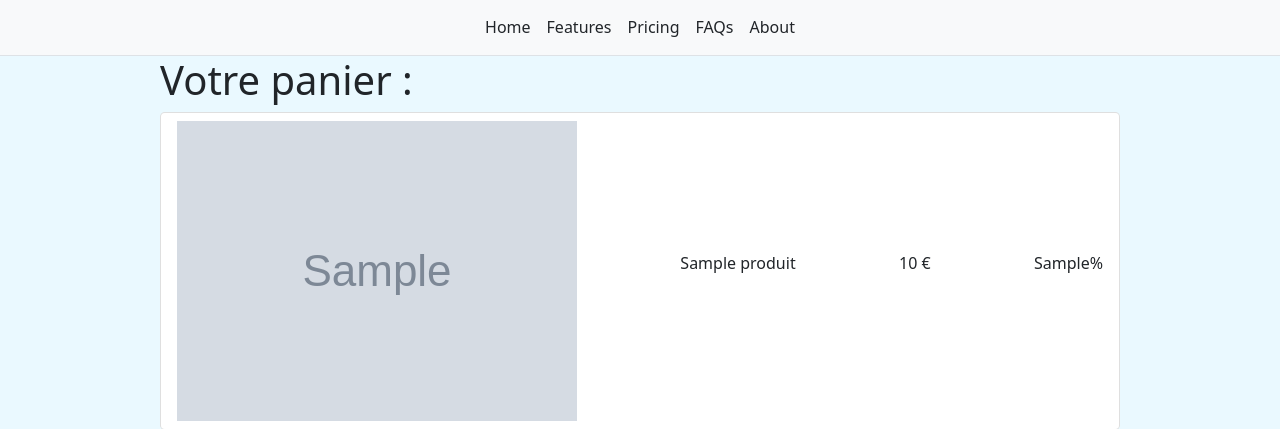
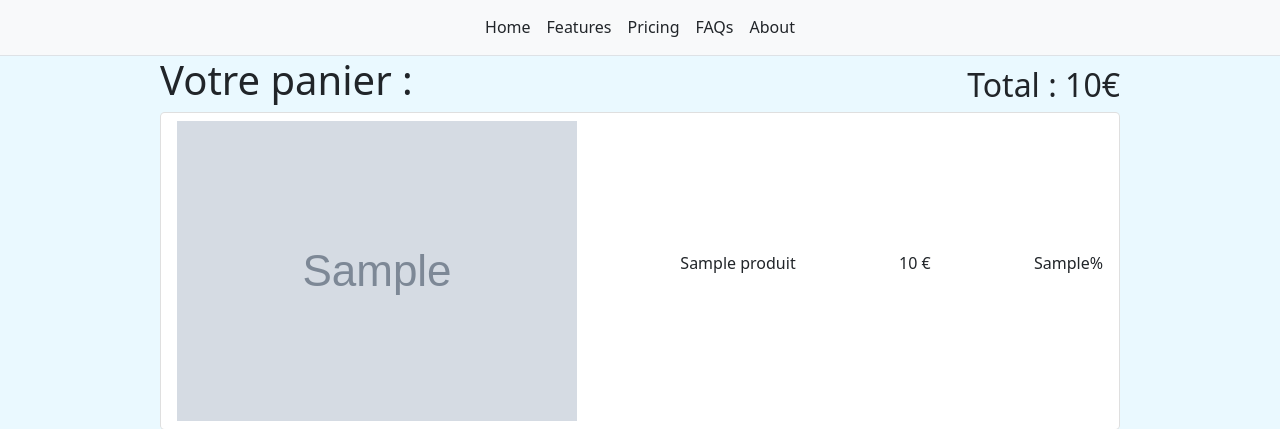
Before and after one commit to TangVdv/Projet-Annuel, a PHP site: page /panier.php in a window 1280 px wide. Shown: the part 136-565 px from the top of the page. Run offline with PHP 8.4, Linux system fonts and the light colour scheme; tables that the repository leaves empty or names only in its code hold one stand-in row (values such as "Sample post"); grey boxes marked "Sample" are stand-in pictures.

Commit message:
Adding total price (not calculated yet)

```diff
--- a/panier/panier.php
+++ b/panier/panier.php
@@ -21,8 +21,20 @@
     ?>
     <div class="mx-auto" style="width: 60rem; height: 500px; display: block;">
 
+      <div class="d-flex justify-content-between d-flex align-items-end">
+        <?php
+          $req = 'SELECT prix_total
+                      FROM PANIER
+                      WHERE id_utilisateur = 1';
+          $req = $db->query($req);
+          $row = $req->fetch(PDO::FETCH_OBJ);
+          $prix_total = $row->prix_total;
 
-       <h1 class="">Votre panier :</h1>
+         ?>
+        <h1 class="">Votre panier :</h1>
+        <h2>Total : <?php echo $prix_total . "€" ?></h2>
+      </div>
+
 
        <ul id="liste" class="list-group rounded-3">
          <?php
```
